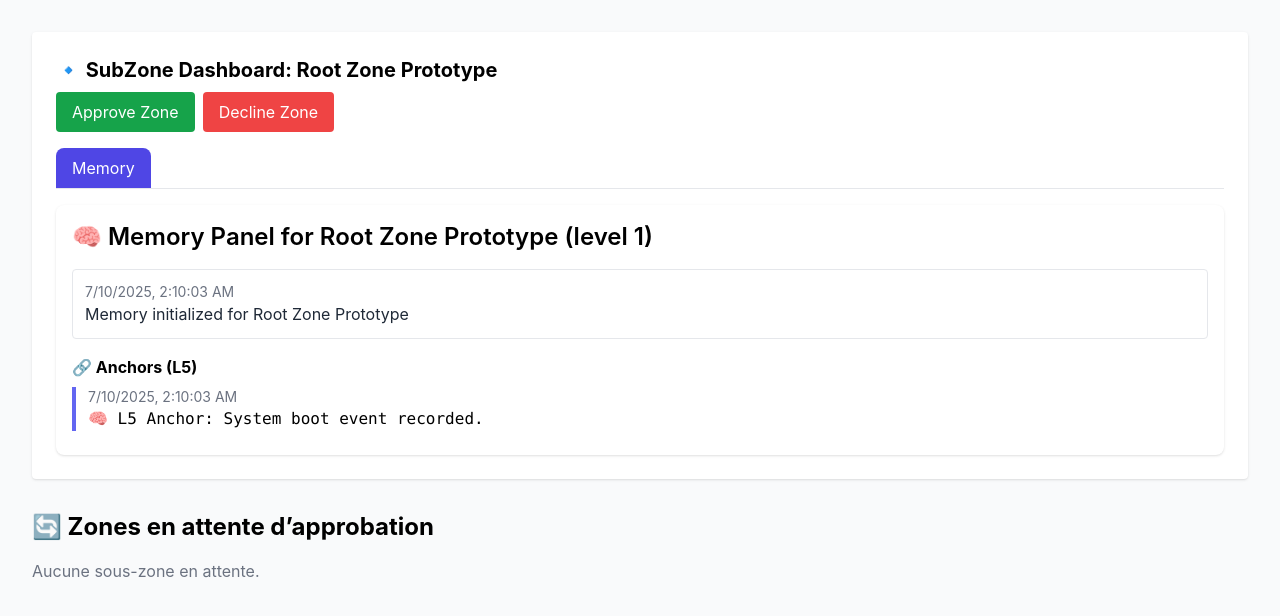
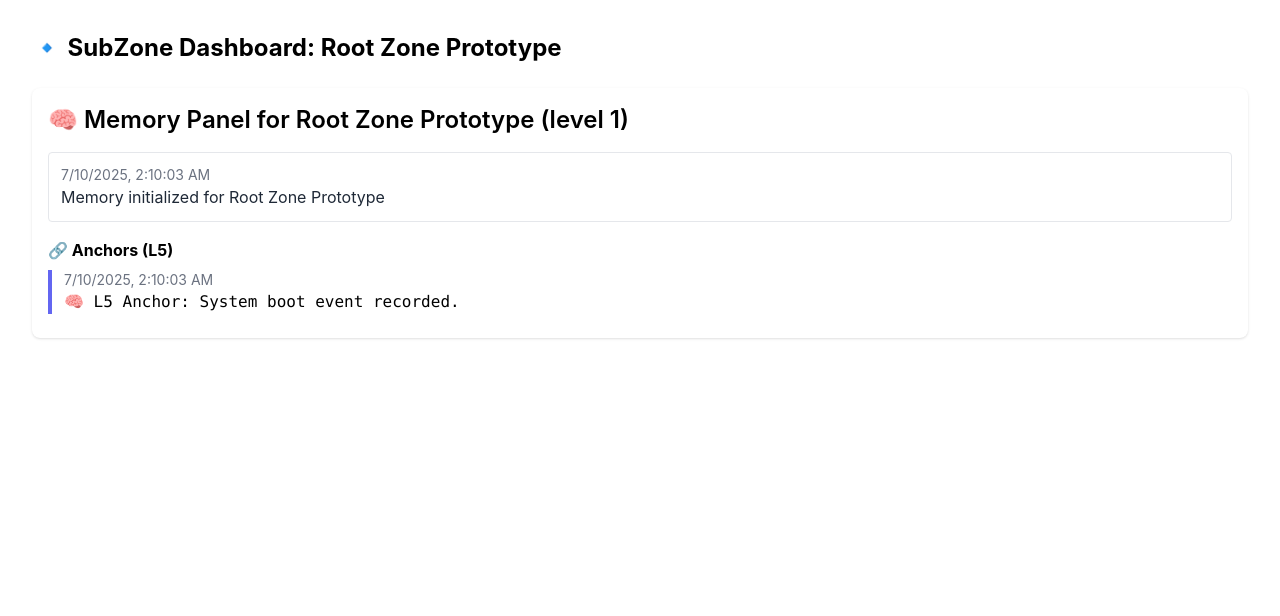
Before and after one commit to OmniChainOrg/omnimodel-dashboard, a Next.js app: page /zonesubdashboard in a window 1280 px wide. Shown: the top 616 px of the page. Built offline with nearby package versions, Linux system fonts and the light colour scheme.

Commit message:
Update zonesubdashboard.tsx

```diff
--- a/pages/zonesubdashboard.tsx
+++ b/pages/zonesubdashboard.tsx
@@ -1,51 +1,59 @@
-// pages/zonesubdashboard.tsx
-import React, { useState } from 'react';
+import React, { useState, useEffect } from 'react';
 import { useRouter } from 'next/router';
-import ZoneSubDashboard from '@/components/ZoneSubDashboard';
-import {
-  ZoneRegistry,
-  approveZone,
-  declineZone,
-  Zone
-} from '@/lib/zoneRegistry';
+import { ZoneRegistry, approveZone, declineZone, Zone } from '@/lib/zoneRegistry';
+import MemoryPanel from '@/components/MemoryPanel';
 
 export default function ZoneSubDashboardPage() {
   const router = useRouter();
-  // always show root for approvals
-  const rootZone = ZoneRegistry.find(z => z.id === 'root')!;
+  const zoneId = (router.query.zone as string) || 'root';
 
-  // any sub-zone under root that's not yet approved
-  const [pending, setPending] = useState<Zone[]>(
-    ZoneRegistry.filter(z => z.path.startsWith(rootZone.path + '/') && !z.approved)
+  // Find the root zone by ID
+  const rootZone = ZoneRegistry.find(z => z.id === zoneId);
+
+  // Pending sub-zones under this root (not yet approved)
+  const [pendingZones, setPendingZones] = useState<Zone[]>([]);
+
+  useEffect(() => {
+    if (!rootZone) return;
+    const pendings = ZoneRegistry.filter(z =>
+      z.path.startsWith(rootZone.path + '/') && !z.approved
     );
+    setPendingZones(pendings);
+  }, [rootZone]);
+
+  if (!rootZone) {
+    return (
+      <div className="p-8">
+        <h1 className="text-2xl font-bold text-red-600">Zone not found</h1>
+      </div>
+    );
+  }
 
   const handleApprove = (z: Zone) => {
-    approveZone({ id: z.id, name: z.name, path: z.path, depth: z.depth });
-    setPending(p => p.filter(x => x.id !== z.id));
+    approveZone(z);
+    setPendingZones(prev => prev.filter(item => item.id !== z.id));
   };
+
   const handleDecline = (z: Zone) => {
-    declineZone(z.id);
-    setPending(p => p.filter(x => x.id !== z.id));
+    declineZone(z);
+    setPendingZones(prev => prev.filter(item => item.id !== z.id));
   };
 
   return (
-    <div className="min-h-screen bg-gray-50 p-8">
-      {/* 1️⃣ Sub-zone dashboard with tabs including Memory etc. */}
-      <ZoneSubDashboard zone={rootZone} />
+    <div className="p-8">
+      <h1 className="text-2xl font-bold mb-6">🔹 SubZone Dashboard: {rootZone.name}</h1>
 
-      {/* 2️⃣ Pending approvals list */}
-      <div className="mt-8">
-        <h2 className="text-2xl font-bold mb-4">🔄 Zones en attente d’approbation</h2>
-
-        {pending.length === 0 ? (
-          <p className="text-gray-500">Aucune sous-zone en attente.</p>
-        ) : (
-          pending.map(z => (
-            <div key={z.id} className="bg-white p-4 mb-4 rounded-lg shadow">
-              <h3 className="text-lg font-semibold">
-                {z.name} (niveau {z.depth})
-              </h3>
-              <div className="flex space-x-2 mt-3">
+      {pendingZones.length > 0 && (
+        <div className="mb-8">
+          <h2 className="text-xl font-semibold mb-4">⏳ Zones en attente d’approbation</h2>
+          <ul className="space-y-4">
+            {pendingZones.map(z => (
+              <li key={z.id} className="flex justify-between items-center bg-gray-50 p-4 rounded-lg">
+                <div>
+                  <p className="font-medium text-gray-800">{z.name}</p>
+                  <p className="text-sm text-gray-500">Level: {z.depth}</p>
+                </div>
+                <div className="space-x-2">
                   <button
                     onClick={() => handleApprove(z)}
                     className="px-4 py-2 bg-green-600 text-white rounded hover:bg-green-700"
@@ -54,15 +62,19 @@ export default function ZoneSubDashboardPage() {
                   </button>
                   <button
                     onClick={() => handleDecline(z)}
-                  className="px-4 py-2 bg-red-500 text-white rounded hover:bg-red-600"
+                    className="px-4 py-2 bg-red-600 text-white rounded hover:bg-red-700"
                   >
                     Decline
                   </button>
                 </div>
+              </li>
+            ))}
+          </ul>
         </div>
-          ))
       )}
-      </div>
+
+      {/* Memory panel for the selected root zone */}
+      <MemoryPanel zone={rootZone} />
     </div>
   );
 }
```
Lines whose indentation alone changed are shown as unchanged.
